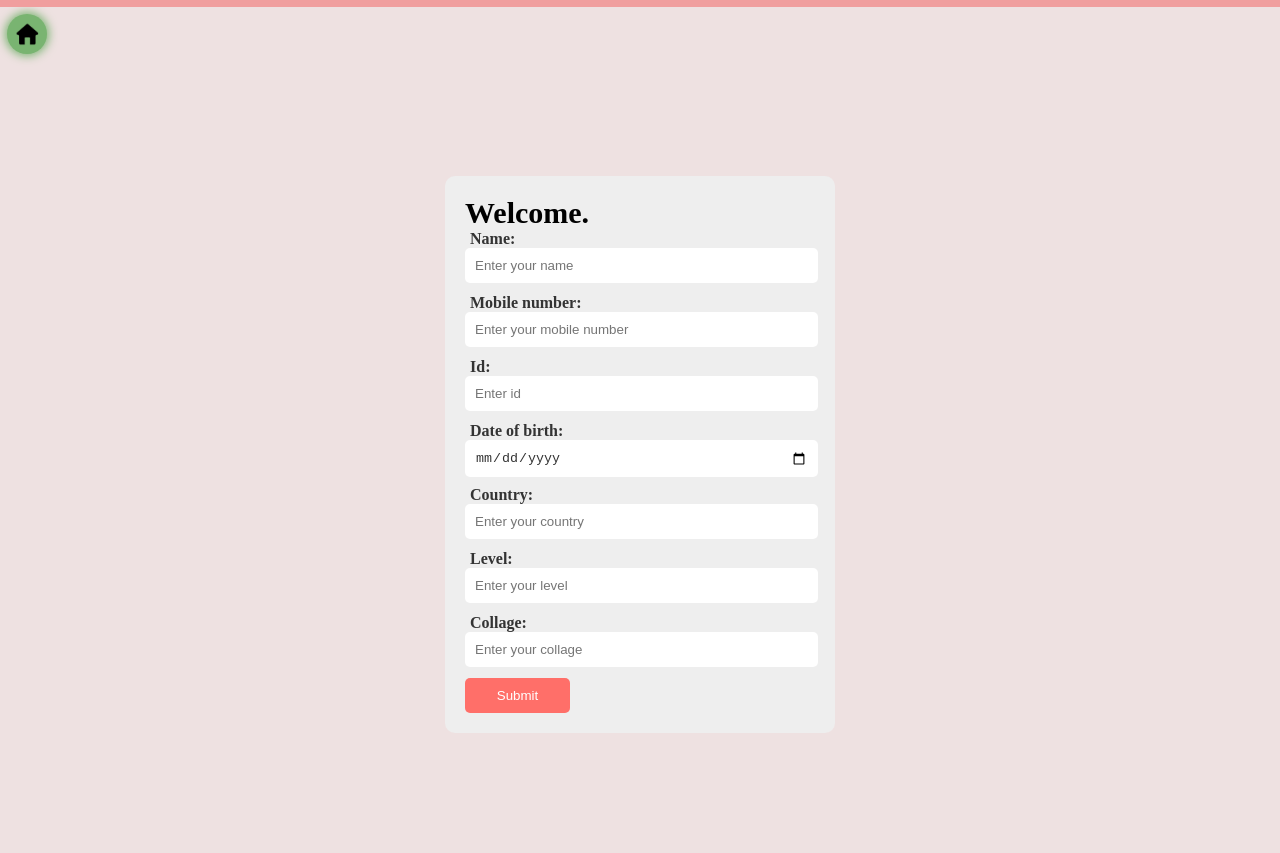
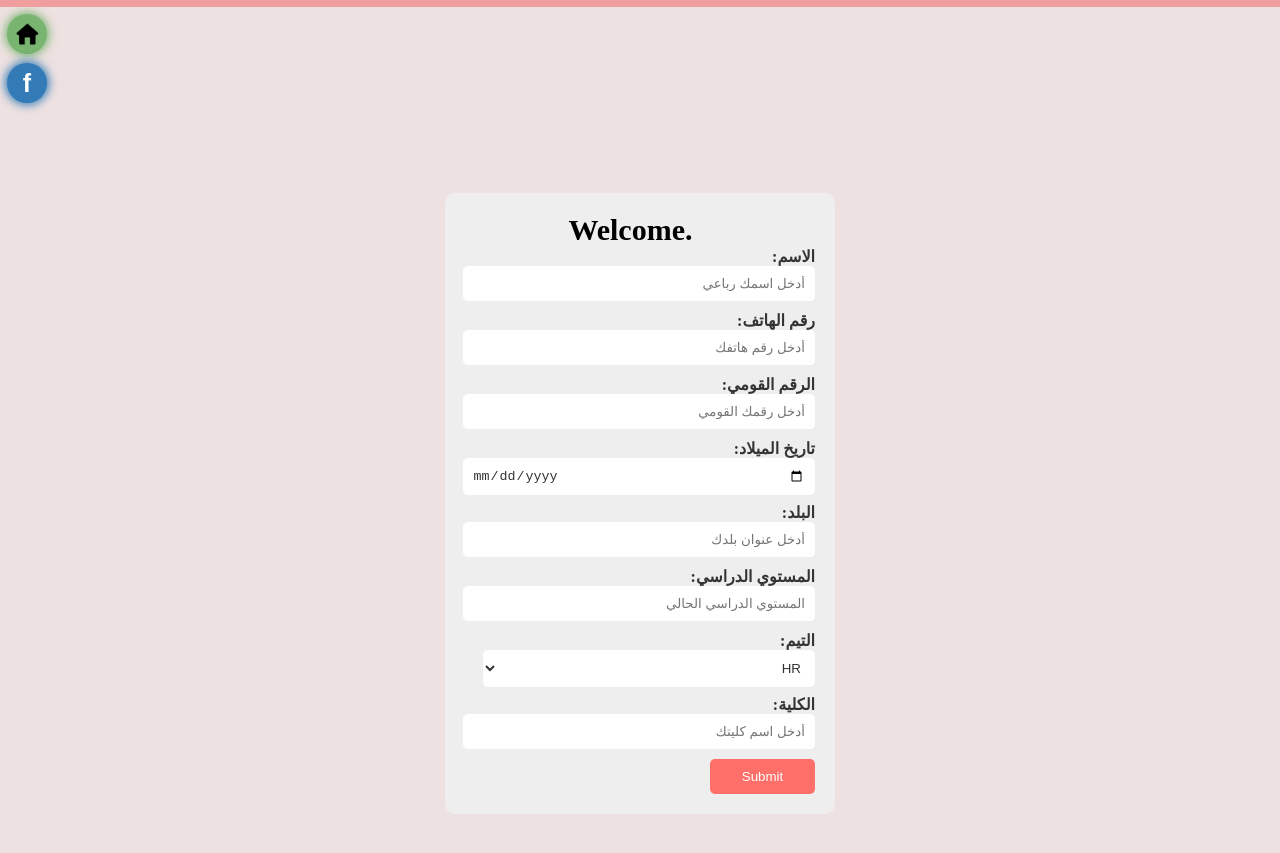
Before and after one commit to Druggistweb/registration, a plain HTML site: page index.html in a window 1280 px wide. Shown: the part 63-916 px from the top of the page. Drawn offline with Linux system fonts and the light colour scheme.

Commit message:
Update index.html

```diff
--- a/index.html
+++ b/index.html
@@ -16,36 +16,48 @@
         </div>
     </header>
     <a href=""><button class="home"><img class="img-home" src="homeicon.png" alt="home"></button></a>
+    <a target="_blank" href="https://m.facebook.com/druggistplanetpage?fref=nf&refid=52&__tn__=%7E%7E-R"><button class="facebook">f</button></a>
     <section class="section-form">
-        <form class="colorful-form" name="form" method="post" action="https://script.google.com/macros/s/AKfycbxPpm_VGtat81n-NgLDsR-uK8Kdxc-_MSXPFjsNHz5xs598-plQ7z5U_VtI-IHWLewq/exec">
-            <label id="welcome">Welcome.</label>
+        <form class="colorful-form" dir="rtl" name="form" method="post" action="https://script.google.com/macros/s/AKfycbxPpm_VGtat81n-NgLDsR-uK8Kdxc-_MSXPFjsNHz5xs598-plQ7z5U_VtI-IHWLewq/exec">
+            <label id="welcome">.Welcome</label>
             <div class="form-group">
-              <label class="form-label" for="name">Name:</label>
-              <input required="" placeholder="Enter your name" class="form-input" type="text" name="name">
+              <label class="form-label" for="name">الاسم:</label>
+              <input required="" placeholder="أدخل اسمك رباعي" class="form-input" type="text" name="name">
             </div>
             <div class="form-group">
-              <label class="form-label" for="mobil">Mobile number:</label>
-              <input required="" placeholder="Enter your mobile number" class="form-input" name="mobil" id="mobil" type="number">
+              <label class="form-label" for="mobil">رقم الهاتف:</label>
+              <input required="" placeholder="أدخل رقم هاتفك" class="form-input" name="mobil" id="mobil" type="number">
             </div>
             <div class="form-group">
-              <label class="form-label" for="id-num">Id:</label>
-              <input required="" placeholder="Enter id" class="form-input" name="id-num" id="id-num" type="number"></input>
+              <label class="form-label" for="id-num">الرقم القومي:</label>
+              <input required="" placeholder="أدخل رقمك القومي" class="form-input" name="id-num" id="id-num" type="number"></input>
             </div>
             <div class="form-group">
-                <label class="form-label" for="birth">Date of birth:</label>
+                <label class="form-label" for="birth">تاريخ الميلاد:</label>
                 <input required="" class="form-input" name="birth" id="birth" type="date"></input>
               </div>
               <div class="form-group">
-                <label class="form-label" for="location">Country:</label>
-                <input required="" placeholder="Enter your country" class="form-input" name="location" id="location" type="text"></input>
+                <label class="form-label" for="location">البلد:</label>
+                <input required="" placeholder="أدخل عنوان بلدك" class="form-input" name="location" id="location" type="text"></input>
               </div>
               <div class="form-group">
-                <label class="form-label" for="level">Level:</label>
-                <input required="" placeholder="Enter your level" class="form-input" name="level" id="level" type="text"></input>
+                <label class="form-label" for="level">المستوي الدراسي:</label>
+                <input required="" placeholder="المستوي الدراسي الحالي" class="form-input" name="level" id="level" type="text"></input>
               </div>
               <div class="form-group">
-                <label class="form-label" for="collage">Collage:</label>
-                <input required="" placeholder="Enter your collage" class="form-input" name="collage" id="collage" type="text"></input>
+                <label class="form-label" for="Team">التيم:</label>
+                <select name="Team" id="team" required>
+                  <option value="HR" selected> HR </option>
+                  <option value="PR"> PR</option>
+                  <option value="OC"> OC</option>
+                  <option value="DATA"> Data</option>
+                  <option value="MEDIA"> Media</option>
+                  <option value="khair"> khair</option>
+              </select>
+              </div>
+              <div class="form-group">
+                <label class="form-label" for="collage">الكلية:</label>
+                <input required="" placeholder="أدخل اسم كليتك" class="form-input" name="collage" id="collage" type="text"></input>
               </div>
             <button class="form-button" type="submit">Submit</button>
           </form>
```
